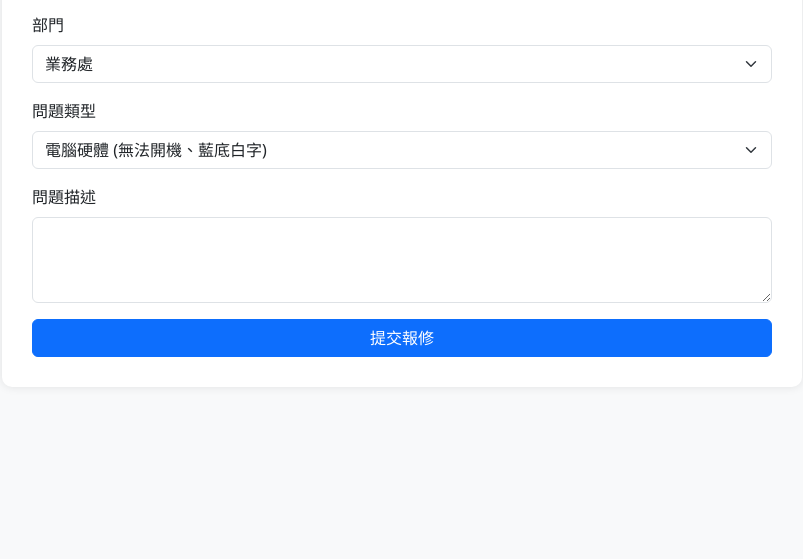
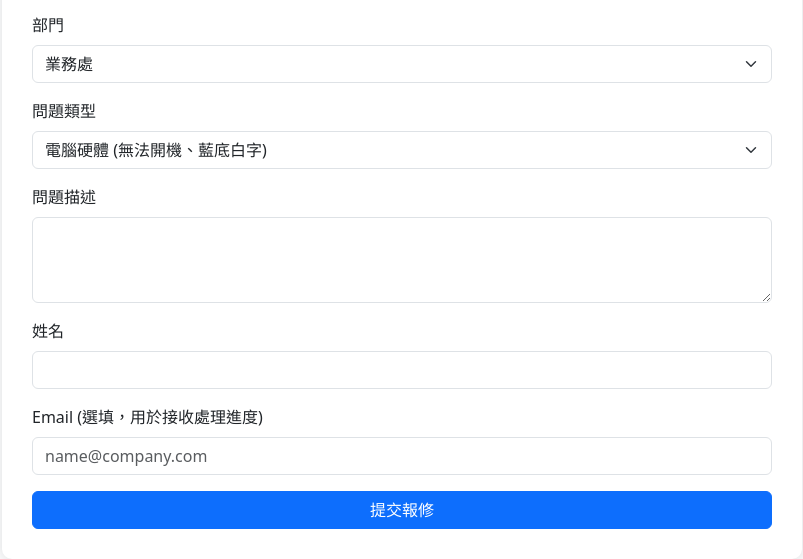
Before and after one commit to roger5321/itsvc, a plain HTML site: page index.html in a window 1280 px wide. Shown: the part 251-810 px from the top of the page, without its empty margins (238-1041 px from the left). Drawn offline with nearby package versions, Linux system fonts and the light colour scheme.

Commit message:
Add files via upload

```diff
--- a/index.html
+++ b/index.html
@@ -57,10 +57,20 @@
                         <option value="其他">其他</option>
                     </select>
                 </div>
+
                 <div class="mb-3">
                     <label class="form-label">問題描述</label>
                     <textarea class="form-control" name="desc" rows="3" required></textarea>
                 </div>
+				<div class="mb-3">
+					<label class="form-label">姓名</label>
+					<input type="text" class="form-control" name="name" required>
+				</div>
+
+				<div class="mb-3">
+					<label class="form-label">Email (選填，用於接收處理進度)</label>
+					<input type="email" class="form-control" name="email" placeholder="name@company.com">
+				</div>
                 <button type="submit" class="btn btn-primary w-100">提交報修</button>
             </form>
             <div id="msg" class="alert mt-3" style="display:none;"></div>
```
